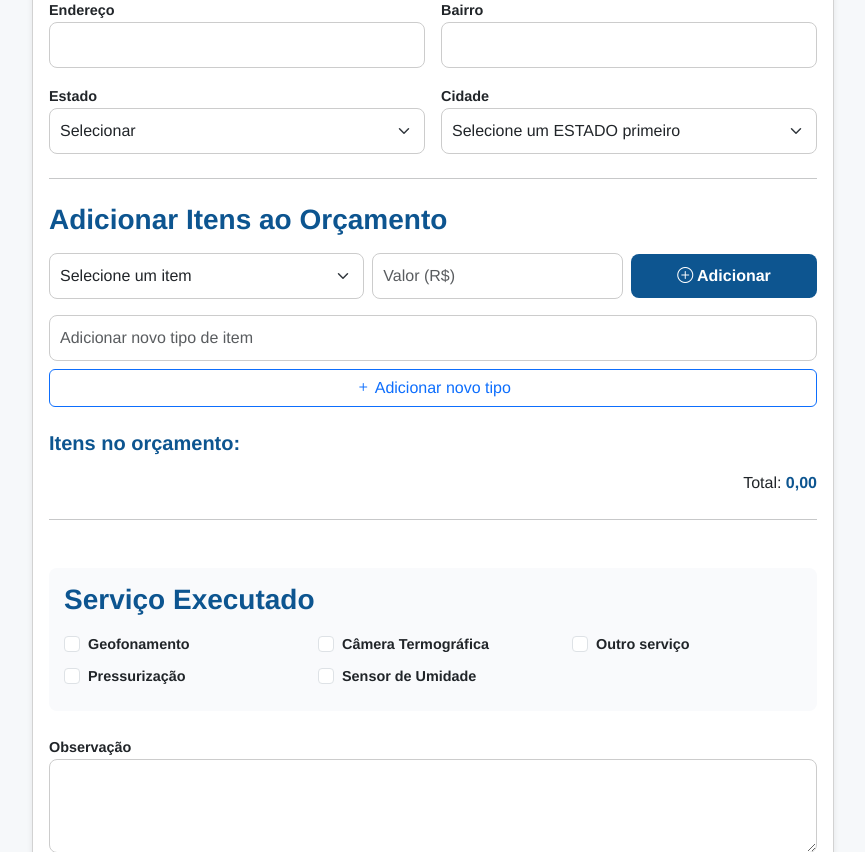
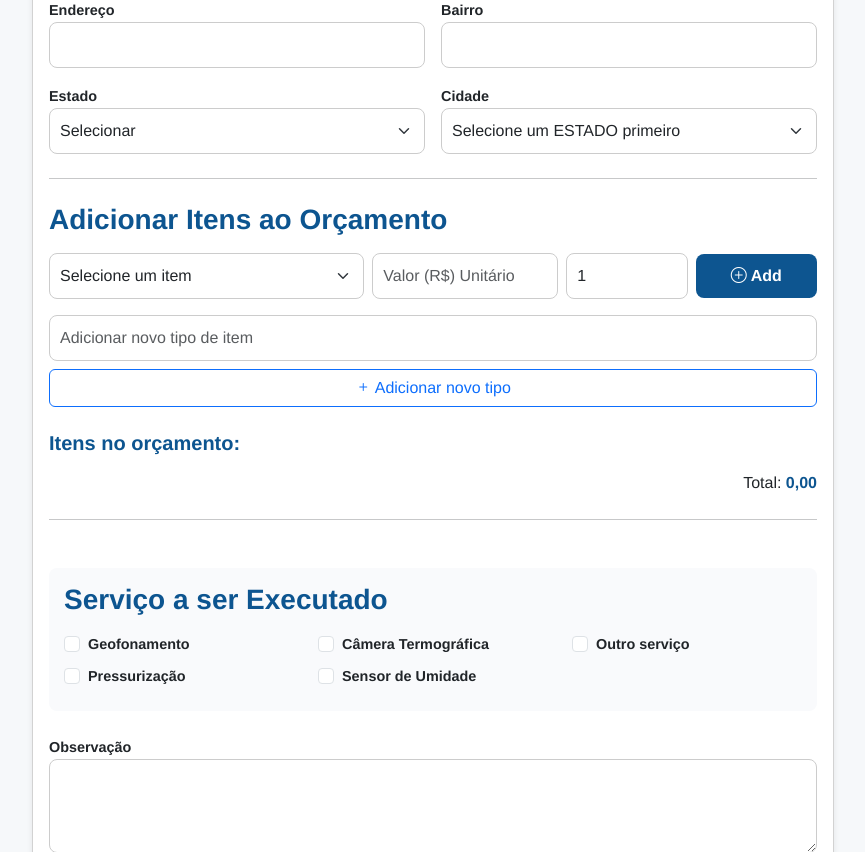
Before and after one commit to VenancioHunter/centralvazamentos, a Flask app: page /orcamento_client_reparo in a window 1280 px wide. Shown: the part 317-1169 px from the top of the page, without its empty margins (207-1072 px from the left). Run offline with Flask 3, Linux system fonts and the light colour scheme; some libraries are stand-ins or nearby versions.

Commit message:
Add files via upload

```diff
--- a/templates/orcamento_client_reparo.html
+++ b/templates/orcamento_client_reparo.html
@@ -213,18 +213,29 @@ block content %}
           </select>
         </div>
 
-        <div class="col-md-4 col-8">
+        <div class="col-md-3 col-4">
           <input
             type="number"
             class="form-control"
             id="item-valor"
-            placeholder="Valor (R$)"
+            placeholder="Valor (R$) Unitário"
           />
         </div>
 
-        <div class="col-md-3 col-4 text-md-end">
+        <div class="col-md-2 col-4">
+          <input
+            type="number"
+            class="form-control"
+            id="item-qtd"
+            placeholder="Qtd"
+            min="1"
+            value="1"
+          />
+        </div>
+
+        <div class="col-md-2 col-4 text-md-end">
           <button class="btn-main w-100" onclick="adicionarItem(event)">
-            <i class="bi bi-plus-circle"></i> Adicionar
+            <i class="bi bi-plus-circle"></i> Add
           </button>
         </div>
       </div>
@@ -256,7 +267,7 @@ block content %}
     <!-- SERVIÇO EXECUTADO -->
     <hr class="my-4" />
     <div class="section-box my-4">
-      <h3 class="mb-3">Serviço Executado</h3>
+      <h3 class="mb-3">Serviço a ser Executado</h3>
       <div class="row">
         <div class="col-md-4">
           <div class="form-check mb-2">
@@ -329,13 +340,13 @@ block content %}
         <label
           for="descricaoPersonalizada"
           style="font-size: small; font-weight: bold"
-          >Descrição do Serviço Executado</label
+          >Descrição do Serviço a ser Executado</label
         >
         <textarea
           class="form-control"
           id="descricaoPersonalizada"
           rows="3"
-          placeholder="Descreva o serviço executado"
+          placeholder="Descreva o serviço a ser executado"
         ></textarea>
       </div>
     </div>
@@ -720,28 +731,33 @@ block content %}
     event.preventDefault();
 
     const select = document.getElementById("item-select");
-    const valor = parseFloat(
+    const itemSelecionado = select.value;
+    const valorUnit = parseFloat(
       document.getElementById("item-valor").value.trim()
     );
-    const lista = document.getElementById("lista-itens");
-    const itemSelecionado = select.value;
+    const qtd = parseInt(document.getElementById("item-qtd").value.trim());
 
-    if (!itemSelecionado || isNaN(valor)) {
-      alert("Selecione um item e informe um valor válido.");
+    if (!itemSelecionado || isNaN(valorUnit) || isNaN(qtd) || qtd <= 0) {
+      alert("Selecione um item, informe valor e quantidade corretamente.");
       return;
     }
 
-    // Adiciona ao array
-    itensOrcamento.push({ nome: itemSelecionado, valor });
+    const totalItem = valorUnit * qtd;
 
-    // Atualiza a lista de exibição
-    atualizarListaItens(lista);
+    itensOrcamento.push({
+      nome: itemSelecionado,
+      valorUnit,
+      qtd,
+      totalItem,
+    });
+
+    atualizarListaItens(document.getElementById("lista-itens"));
+    atualizarTotal();
 
     // Limpa campos
     select.selectedIndex = 0;
     document.getElementById("item-valor").value = "";
-
-    atualizarTotal();
+    document.getElementById("item-qtd").value = "1";
   }
 
   function atualizarListaItens(lista) {
@@ -750,8 +766,9 @@ block content %}
       const row = document.createElement("div");
       row.className = "item-row";
       row.innerHTML = `
-      <span><strong>${item.nome}</strong></span>
-      <span>R$ ${item.valor.toFixed(2)}</span>
+      <span><strong>${item.nome}</strong> — ${item.qtd} un</span>
+      <span>R$ ${item.valorUnit.toFixed(2)} (unit.)</span>
+      <span>Total: R$ ${item.totalItem.toFixed(2)}</span>
       <button type="button" onclick="removerItem(${index})">Remover</button>
     `;
       lista.appendChild(row);
@@ -765,7 +782,7 @@ block content %}
   }
 
   function atualizarTotal() {
-    const total = itensOrcamento.reduce((acc, item) => acc + item.valor, 0);
+    const total = itensOrcamento.reduce((acc, item) => acc + item.totalItem, 0);
     document.getElementById("valor-total").textContent = total.toFixed(2);
   }
 
```
